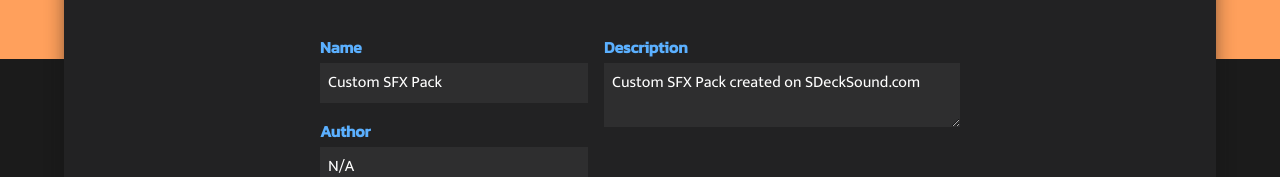
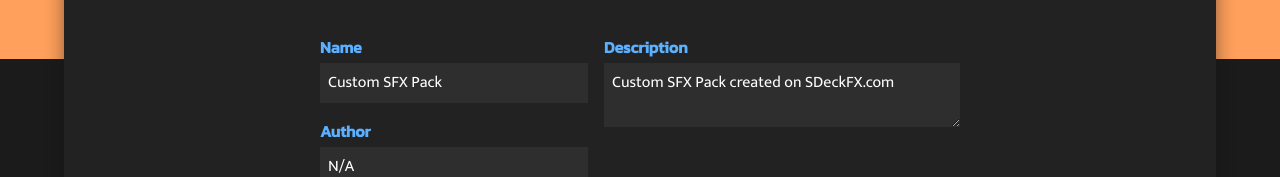
Before and after one commit to jM5557/SDeckFX, a React (Vite) app: page / in a window 1280 px wide. Shown: the part 1538-1715 px from the top of the page. Built offline with nearby package versions, Linux system fonts and the light colour scheme.

Commit message:
Minor fix to textarea

```diff
--- a/src/components/JSONForm/index.tsx
+++ b/src/components/JSONForm/index.tsx
@@ -7,7 +7,7 @@ interface JSONFormProps {}
 
 let defaultPackJSONSettings: PackJSON = {
     name: "Custom SFX Pack",
-    description: "Custom SFX Pack created on SDeckSound.com",
+    description: "Custom SFX Pack created on SDeckFX.com",
     author: "N/A",
     version: "v1.0",
     manifest_version: 2,
```
